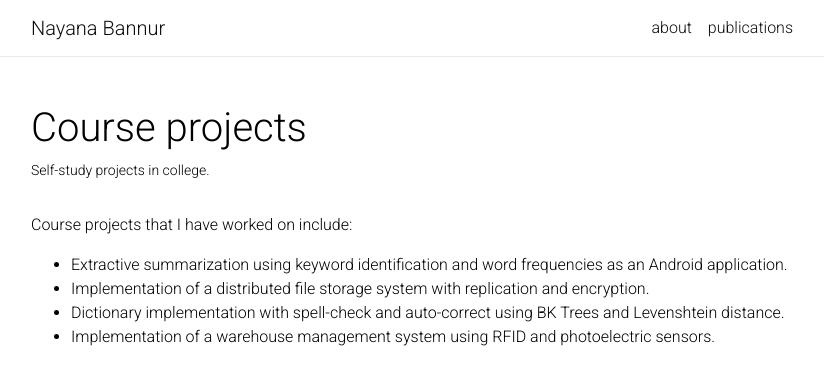
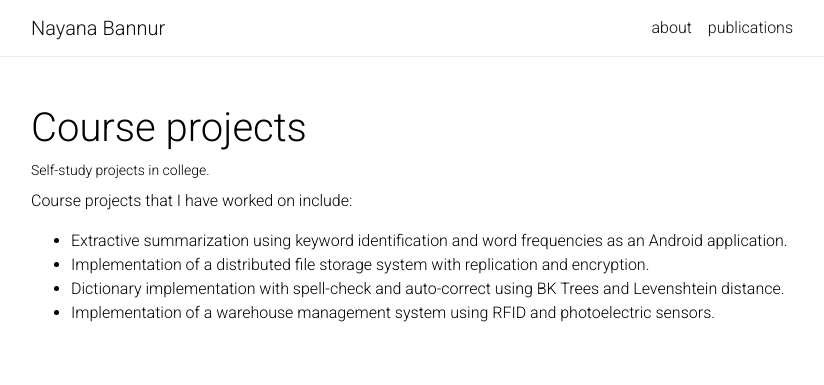
Before and after one commit to NayanaBannur/nayanabannur.github.io, a Jekyll site: the page built from _projects/project5.markdown, in a window 1280 px wide. Shown: the top 385 px of the page, without its empty margins (224-1048 px from the left). Built offline with Jekyll 4.4.1, drawn with Linux system fonts in a browser that asks for light colours; nearby versions of some CDN libraries; a style sheet for code colours, icons or effects is not loaded.

Commit message:
Update post styles Add new style for duration Modify description style

```diff
--- a/_sass/_base.scss
+++ b/_sass/_base.scss
@@ -60,8 +60,21 @@
 }
 
 .post-description {
+  margin-bottom: 0.5rem;
+  font-size: 0.875rem;
+  a {
+    color: inherit;
+    &:hover {
+      color: var(--global-theme-color);
+      text-decoration: none;
+    }
+  }
+}
+
+.post-duration {
   margin-bottom: 2rem;
   font-size: 0.875rem;
+  font-style: italic;
   a {
     color: inherit;
     &:hover {
```
